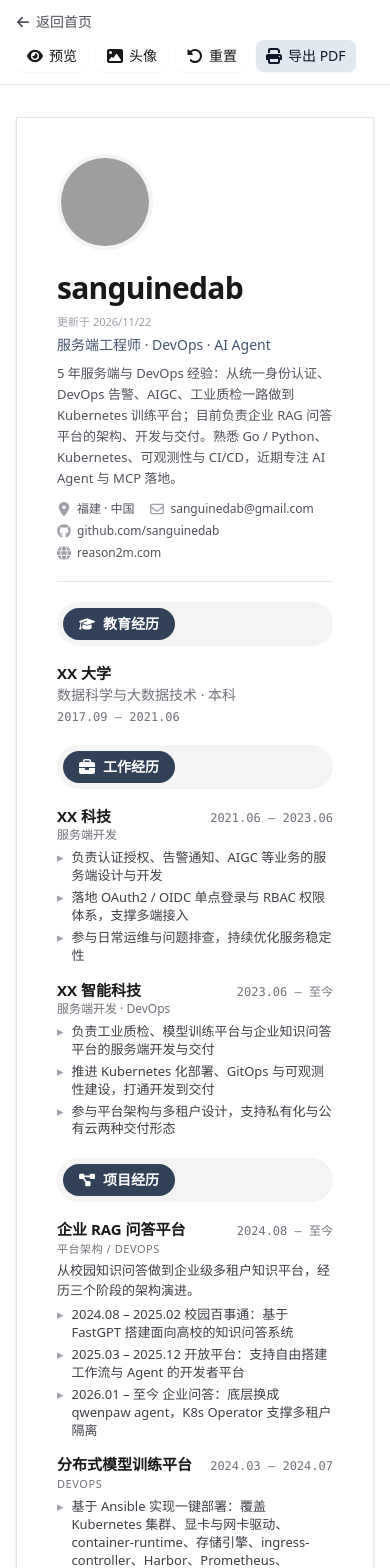
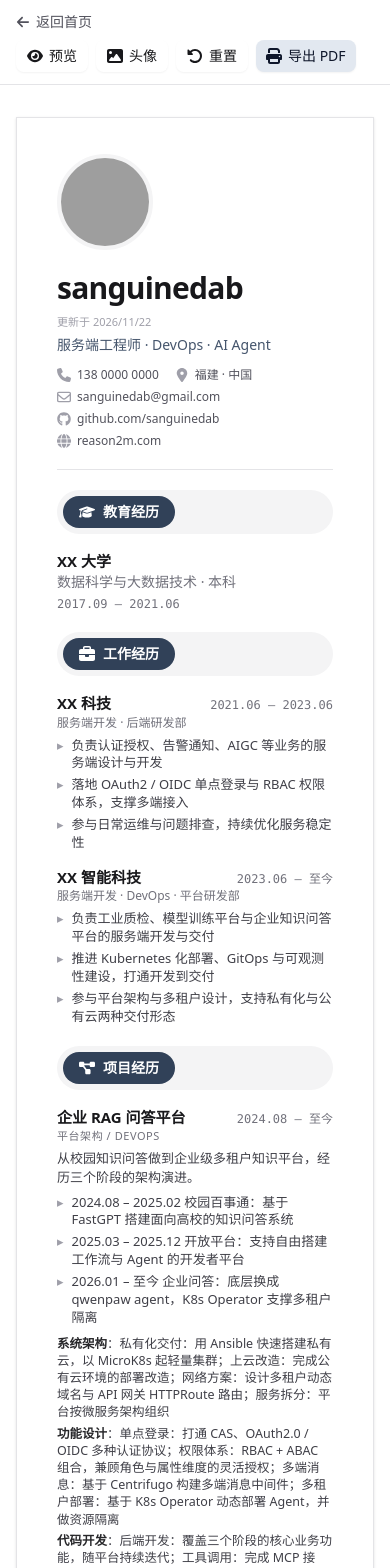
Before and after one commit to sanguinedab/sanguinedab.github.io, a React (Vite) app: page /#/resume in a window 390 px wide. Shown: the top 1568 px of the page. Built offline with nearby package versions, Linux system fonts and the light colour scheme; grey boxes are pictures that could not be loaded.

Commit message:
Refine the resume content
- Drop the personal summary and add an editable phone field
- Show department alongside each work stint
- Expand the RAG project with architecture, feature, development and delivery details

```diff
--- a/config/profile.yaml
+++ b/config/profile.yaml
@@ -53,6 +53,7 @@ education:
 workExperience:
   - company: "XX 科技"
     title: "服务端开发"
+    department: "后端研发部"
     years: "2021.06 – 2023.06"
     points:
       - "负责认证授权、告警通知、AIGC 等业务的服务端设计与开发"
@@ -61,6 +62,7 @@ workExperience:
 
   - company: "XX 智能科技"
     title: "服务端开发 · DevOps"
+    department: "平台研发部"
     years: "2023.06 – 至今"
     points:
       - "负责工业质检、模型训练平台与企业知识问答平台的服务端开发与交付"
--- a/src/data/workExperience.ts
+++ b/src/data/workExperience.ts
@@ -2,6 +2,7 @@ export const workExperience = [
   {
     company: `XX 科技`,
     title: `服务端开发`,
+    department: `后端研发部`,
     years: `2021.06 – 2023.06`,
     points: [
       `负责认证授权、告警通知、AIGC 等业务的服务端设计与开发`,
@@ -12,6 +13,7 @@ export const workExperience = [
   {
     company: `XX 智能科技`,
     title: `服务端开发 · DevOps`,
+    department: `平台研发部`,
     years: `2023.06 – 至今`,
     points: [
       `负责工业质检、模型训练平台与企业知识问答平台的服务端开发与交付`,
--- a/src/pages/home/sections/experience.tsx
+++ b/src/pages/home/sections/experience.tsx
@@ -30,7 +30,7 @@ export default function ExperienceSection() {
         entries={workExperience.map((item) => ({
           title: item.company,
           period: item.years,
-          subtitle: item.title,
+          subtitle: `${item.title} · ${item.department}`,
           points: item.points,
         }))}
       />
--- a/src/pages/resume/index.tsx
+++ b/src/pages/resume/index.tsx
@@ -13,6 +13,7 @@ import {
   FaLaptopCode,
   FaLocationDot,
   FaPen,
+  FaPhone,
   FaPrint,
   FaRegEnvelope,
   FaRotateLeft,
@@ -23,14 +24,13 @@ import { Button } from "@/components/ui/button";
 import { usePageTitle } from "@/hooks/use-pagetitle";
 import { education } from "@/data/education";
 import { profile } from "@/data/profile";
+import { projectDetails } from "@/data/projectDetails";
 import { skills } from "@/data/skills";
 import { workExperience } from "@/data/workExperience";
 import { personalProjects, workProjects } from "@/data/workProjects";
 
-const SUMMARY =
-  "5 年服务端与 DevOps 经验：从统一身份认证、DevOps 告警、AIGC、工业质检一路做到 Kubernetes 训练平台；目前负责企业 RAG 问答平台的架构、开发与交付。熟悉 Go / Python、Kubernetes、可观测性与 CI/CD，近期专注 AI Agent 与 MCP 落地。";
-
 const CONTACTS = [
+  { icon: FaPhone, text: "138 0000 0000" },
   { icon: FaLocationDot, text: profile.location },
   { icon: FaRegEnvelope, text: profile.email, href: `mailto:${profile.email}` },
   {
@@ -181,9 +181,6 @@ export default function ResumePage() {
               <p className="mt-1 text-sm font-medium text-slate-600">
                 {profile.headline}
               </p>
-              <p className="mt-2 text-[13px] leading-relaxed text-zinc-600">
-                {SUMMARY}
-              </p>
               <div className="mt-3 flex flex-wrap gap-x-4 gap-y-1.5 text-xs text-zinc-600">
                 {CONTACTS.map((item) => (
                   <span key={item.text} className="inline-flex items-center gap-1.5">
@@ -230,7 +227,10 @@ export default function ResumePage() {
                       {item.years}
                     </span>
                   </div>
-                  <p className="text-xs text-zinc-500">{item.title}</p>
+                  <p className="text-xs text-zinc-500">
+                    {item.title}
+                    {item.department ? ` · ${item.department}` : ""}
+                  </p>
                   {item.points?.length ? (
                     <ul className="mt-1.5 space-y-1">
                       {item.points.map((point) => (
@@ -364,6 +364,22 @@ function ProjectItem({
           ))}
         </ul>
       ) : null}
+
+      {project.slug ? (
+        <div className="mt-2 space-y-1">
+          {projectDetails[project.slug]?.capabilities.map((capability) => (
+            <p
+              key={capability.title}
+              className="text-[12.5px] leading-snug text-zinc-700"
+            >
+              <span className="font-semibold text-zinc-800">
+                {capability.title}
+              </span>
+              ：{capability.points.join("；")}
+            </p>
+          ))}
+        </div>
+      ) : null}
     </div>
   );
 }
```
